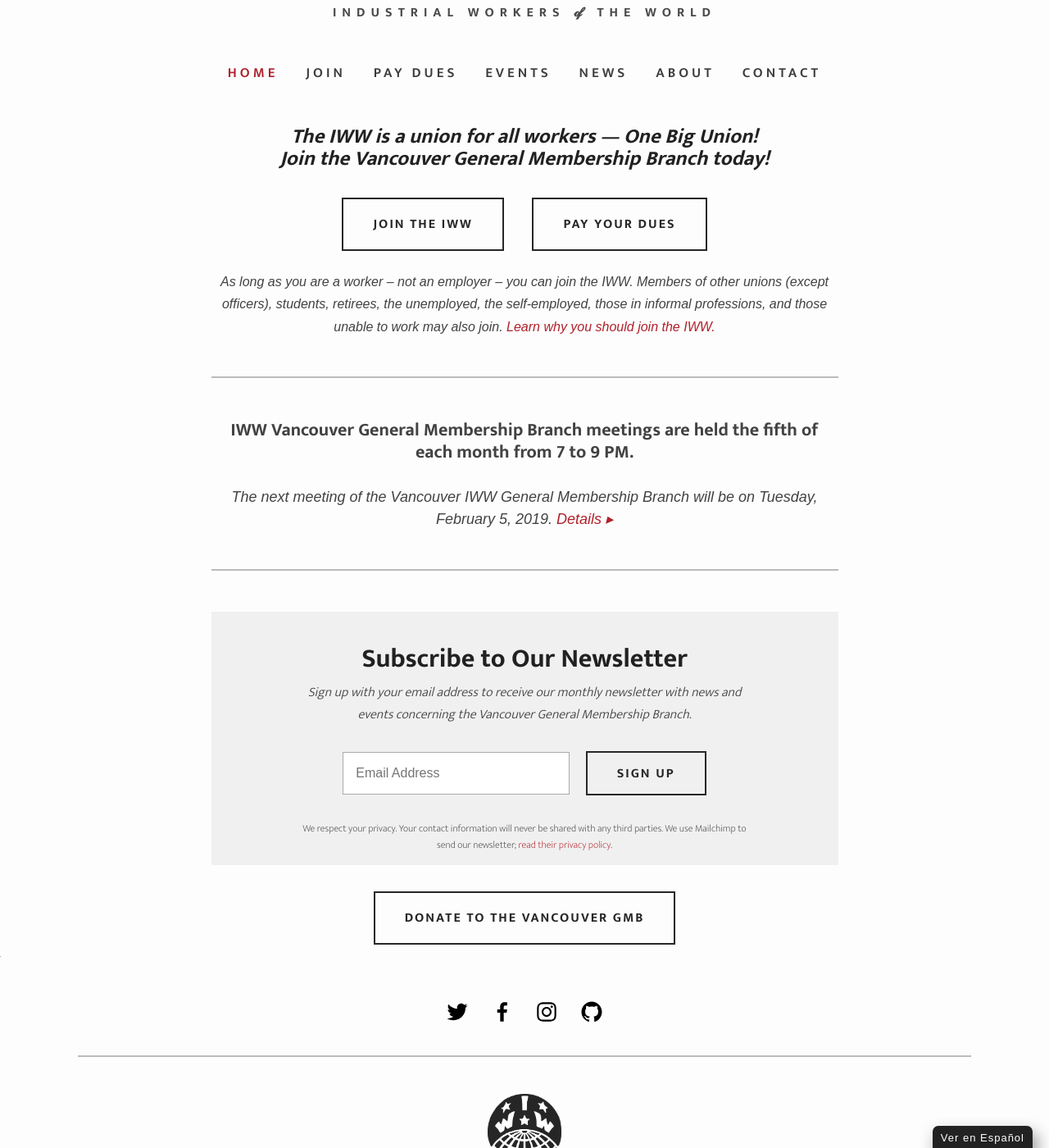
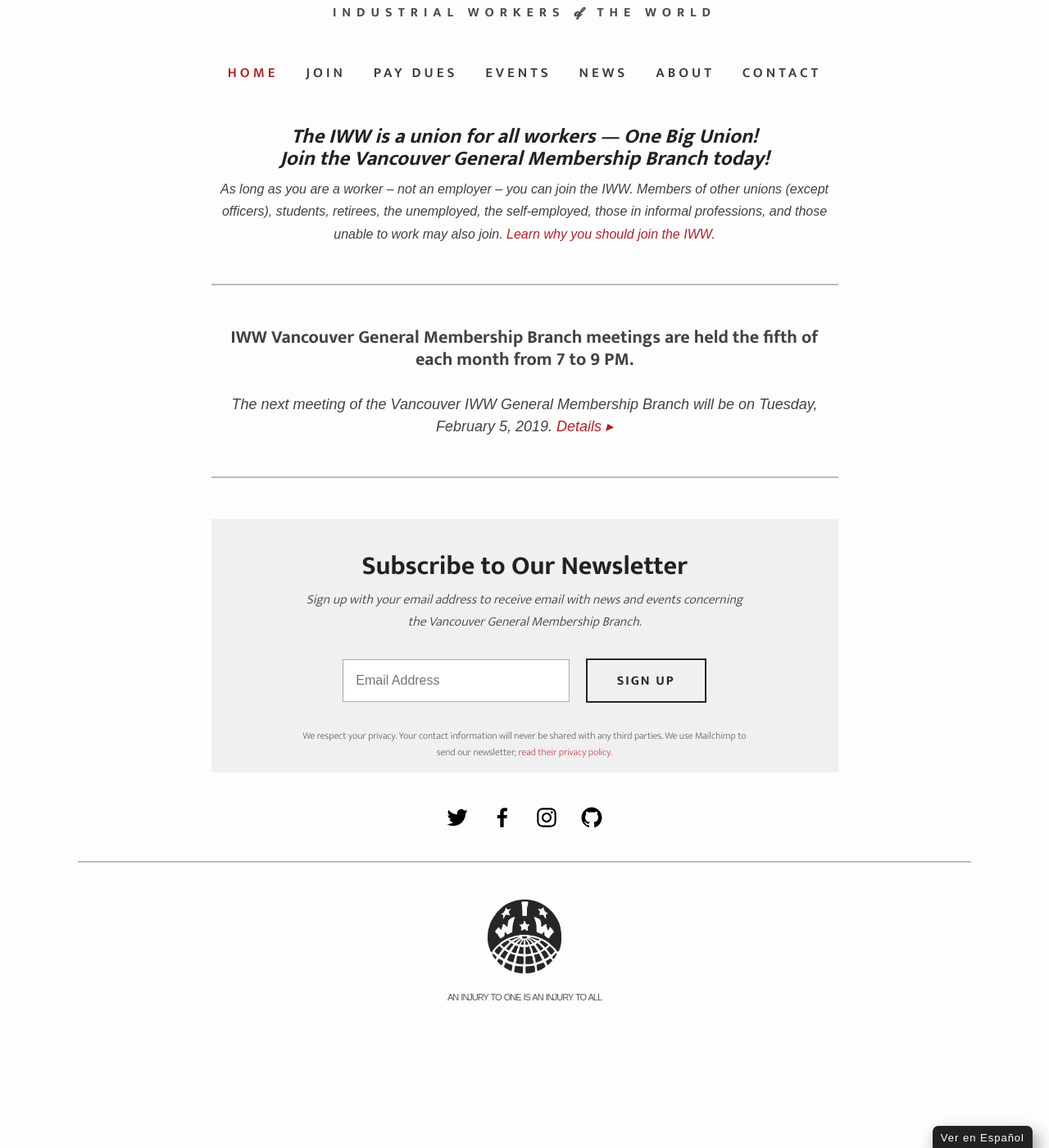
Before and after one commit to vancouveriww/vancouveriww.github.io, a Jekyll site: the page built from index.html, in a window 1280 px wide and 1400 px high, scrolled down 398 px. Shown: the whole window at 82% size. Built offline with Jekyll 4.4.1, drawn with Linux system fonts in a browser that asks for light colours; some web fonts are replaced.

Commit message:
Update index.html

```diff
--- a/index.html
+++ b/index.html
@@ -4,15 +4,7 @@
 <div class="home">
     <h3 style="text-align:center;font-weight:700;font-size:25px;"><em>The IWW is a union for all workers — One Big Union!<br>
     Join the Vancouver General Membership Branch today!</em></h3>
-  <div style="text-align:center;">
 
-    <a href="{{site.baseurl}}/join"><button class="button-large" style="margin:24px 15px 12px 15px;">Join the IWW</button></a>
-
-    <span style="width:60px;"></span>
-
-    <a href="{{site.baseurl}}/dues"><button class="button-large" style="margin: 12px 15px 24px 15px;">Pay Your Dues</button></a>
-
-  </div>
   <p style="text-align:center;">
     <em>As long as you are a worker – not an employer – you can join the IWW. Members of other unions (except officers), students, retirees, the unemployed, the self-employed, those in informal professions, and those unable to work may also join. <a href="{{site.baseurl}}/why-join">Learn why you should join the IWW.</a></em><br><br>
   </p>
@@ -30,7 +22,7 @@
     <div id="mc_embed_signup" style="text-align:center;background:rgba(0,0,0,.05);padding:40px 110px 15px 110px;">
     <form action="" method="post" id="mc-embedded-subscribe-form" name="mc-embedded-subscribe-form" class="validate" target="_blank" novalidate>
     	<h1 style="line-height:35px;"><strong>Subscribe to Our Newsletter</strong></h1>
-      <p style="font-weight:300;"><em>Sign up with your email address to receive our monthly newsletter with news and events concerning the Vancouver General Membership Branch.</em></p>
+      <p style="font-weight:300;"><em>Sign up with your email address to receive email with news and events concerning the Vancouver General Membership Branch.</em></p>
       <div style="margin:30px 0px;" id="email-input">
     	<input type="email" name="EMAIL" class="required email" id="mce-EMAIL" placeholder="Email Address" style="height:20px;width:245px;padding:15px;font-size:16px;font-weight:200;margin-right:15px;max-width:60%;border:.5px solid #A9A9A9;border-radius:0px;" required>
     <button type="submit" name="subscribe" class="button-newsletter" name="subscribe" id="mc-embedded-subscribe">Sign Up</button>
@@ -45,19 +37,6 @@
     </div>
     <!--End mc_embed_signup-->
 
-    <form action="https://www.paypal.com/cgi-bin/webscr" method="post" target="_top" style="text-align:center;">
-    <input type="hidden" name="cmd" value="_s-xclick">
-    <input type="hidden" name="hosted_button_id" value="">
-    <div style="padding-top: 20px; padding-bottom: 0;" class="sqs-block button-block sqs-block-button" data-block-type="53">
-    <button class="button-large" id="pp-donate" type="submit" name="submit" style="margin-top:12px;">Donate to the Vancouver GMB</button>
-    </div></div>
-    <img alt="" border="0" src="https://www.paypalobjects.com/en_US/i/scr/pixel.gif" width="1" height="1">
-    </form>
-    <script>
-        if (location.hash == "#donate") {
-         	document.getElementById('pp-donate').click();
-        }
-    </script>
 </div>
 
 <script>
```
